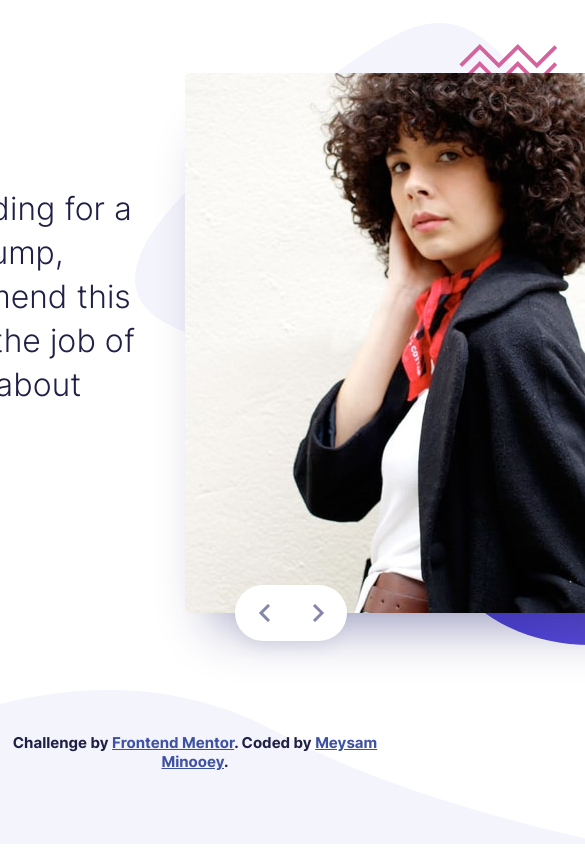
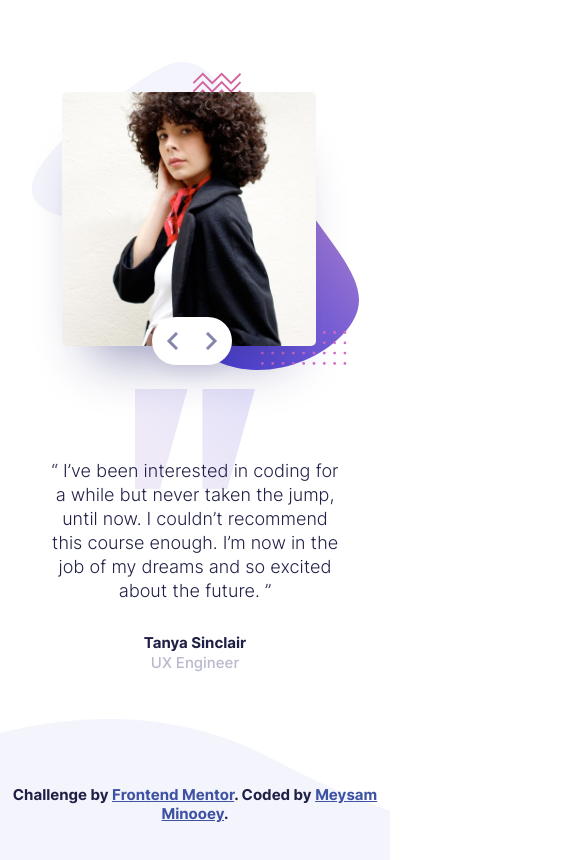
Before and after one commit to meysamminoo/coding-bootcamp-testimonials-slider, a plain HTML site: page index.html in a window 390 px wide. Shown: the top 860 px of the page, 585 px wide, since content can reach past the window. Drawn offline with Linux system fonts and the light colour scheme.

Commit message:
complate

```diff
--- a/index.html
+++ b/index.html
@@ -16,7 +16,7 @@
   <body>
     <section class="container">
       <!-- slider one -->
-      <section class="slider one">
+      <section class="slider">
         <!-- left box - slider one -->
         <section class="left">
           <p class="quotation">
@@ -24,7 +24,10 @@
             jump, until now. I couldn’t recommend this course enough. I’m now in
             the job of my dreams and so excited about the future. ”
           </p>
-          <p class="user"><strong>Tanya Sinclair</strong> UX Engineer</p>
+          <p class="user">
+            <strong>Tanya Sinclair</strong>
+            <span>UX Engineer</span>
+          </p>
         </section>
         <!-- right box - slider one -->
         <section class="right">
@@ -38,7 +41,7 @@
         </section>
       </section>
       <!-- slider two -->
-      <section class="slider two">
+      <section class="slider">
         <!-- left box - slider two -->
         <section class="left">
           <p class="quotation">
--- a/index.js
+++ b/index.js
@@ -2,16 +2,16 @@ const slider = document.querySelectorAll(".slider");
 const next = document.querySelectorAll(".next");
 const prev = document.querySelectorAll(".prev");
 for (let i = 0; i < next.length; i++) {
-  next[i].addEventListener("click", function(){
+  next[i].addEventListener("click", function () {
     for (let i = 0; i < slider.length; i++) {
-      slider[i].style.transform = "translateX(-120rem)"
+      slider[i].style.transform = "translateX(-100vw)";
     }
-  })
+  });
 }
 for (let i = 0; i < next.length; i++) {
-  prev[i].addEventListener("click", function(){
+  prev[i].addEventListener("click", function () {
     for (let i = 0; i < slider.length; i++) {
-      slider[i].style.transform = "translateX(0)"
+      slider[i].style.transform = "translateX(0)";
     }
-  })
+  });
 }
--- a/style.css
+++ b/style.css
@@ -26,7 +26,6 @@
 }
 html,
 body {
-  min-height: 37.5rem;
   font-size: 62.5%;
   font-family: "Inter";
   color: #202047;
@@ -40,26 +39,28 @@ body {
   background: url(images/pattern-curve.svg) bottom left no-repeat;
 }
 .container {
-  max-width: 120rem;
+  width: 100%;
   display: flex;
   flex-direction: row;
   overflow: hidden;
 }
 .slider {
-  min-width: 120rem;
+  min-width: 100vw;
+  width: 100%;
   display: flex;
   flex-direction: row;
-  justify-content: space-between;
+  justify-content: center;
   align-items: center;
   transform: translateX(0);
-  transition: 0.3s;
+  transition: 0.6s;
+  padding: 0 15rem;
 }
 
 /* start => left box */
 .left {
   background: url(images/pattern-quotes.svg) no-repeat;
   background-position: 11rem 0;
-  padding: 7rem 0;
+  padding: 7rem 0 0 7rem;
 }
 .quotation {
   font-size: 3.2rem;
@@ -80,7 +81,6 @@ body {
 /* end => left box */
 /* start => right box */
 .right {
-  height: 100%;
   position: relative;
   background: url(images/pattern-bg.svg) no-repeat;
   background-size: contain;
@@ -144,3 +144,48 @@ body {
 .attribution a {
   color: hsl(228, 45%, 44%);
 }
+@media screen and (max-width: 1400px) {
+  .slider {
+    padding: 0 7rem;
+  }
+}
+
+@media screen and (max-width: 1200px) {
+  .slider {
+    flex-direction: column-reverse;
+    padding: 5rem;
+  }
+  .left {
+    background: url(images/pattern-quotes.svg) no-repeat;
+    background-position: 50% 0;
+    padding: 7rem 0 0 0;
+  }
+  .quotation {
+    text-align: center;
+    font-size: 1.8rem;
+    line-height: 2.4rem;
+  }
+  .user {
+    text-align: center;
+    display: flex;
+    flex-direction: column;
+    font-size: 1.5rem;
+    line-height: 2rem;
+  }
+  .picture {
+    width: 32.7rem;
+    height: 32.7rem;
+  }
+  .picture .img {
+    width: 25.4rem;
+    height: 25.4rem;
+    top: 3rem;
+    left: 3rem;
+  }
+  .navigate {
+    width: 8rem;
+    height: 4.8rem;
+    bottom: 2.4rem;
+    left: 12rem;
+  }
+}
```
